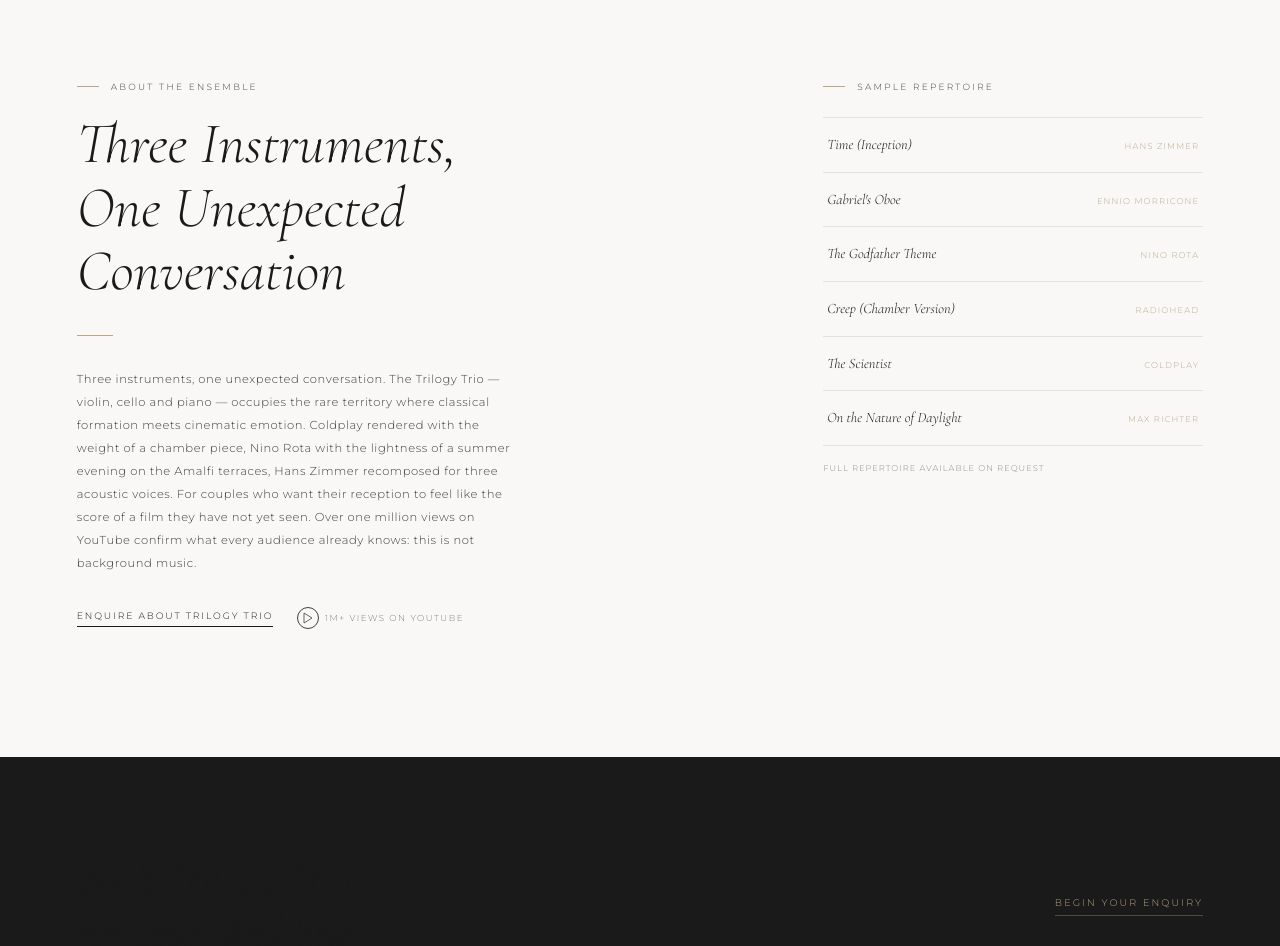
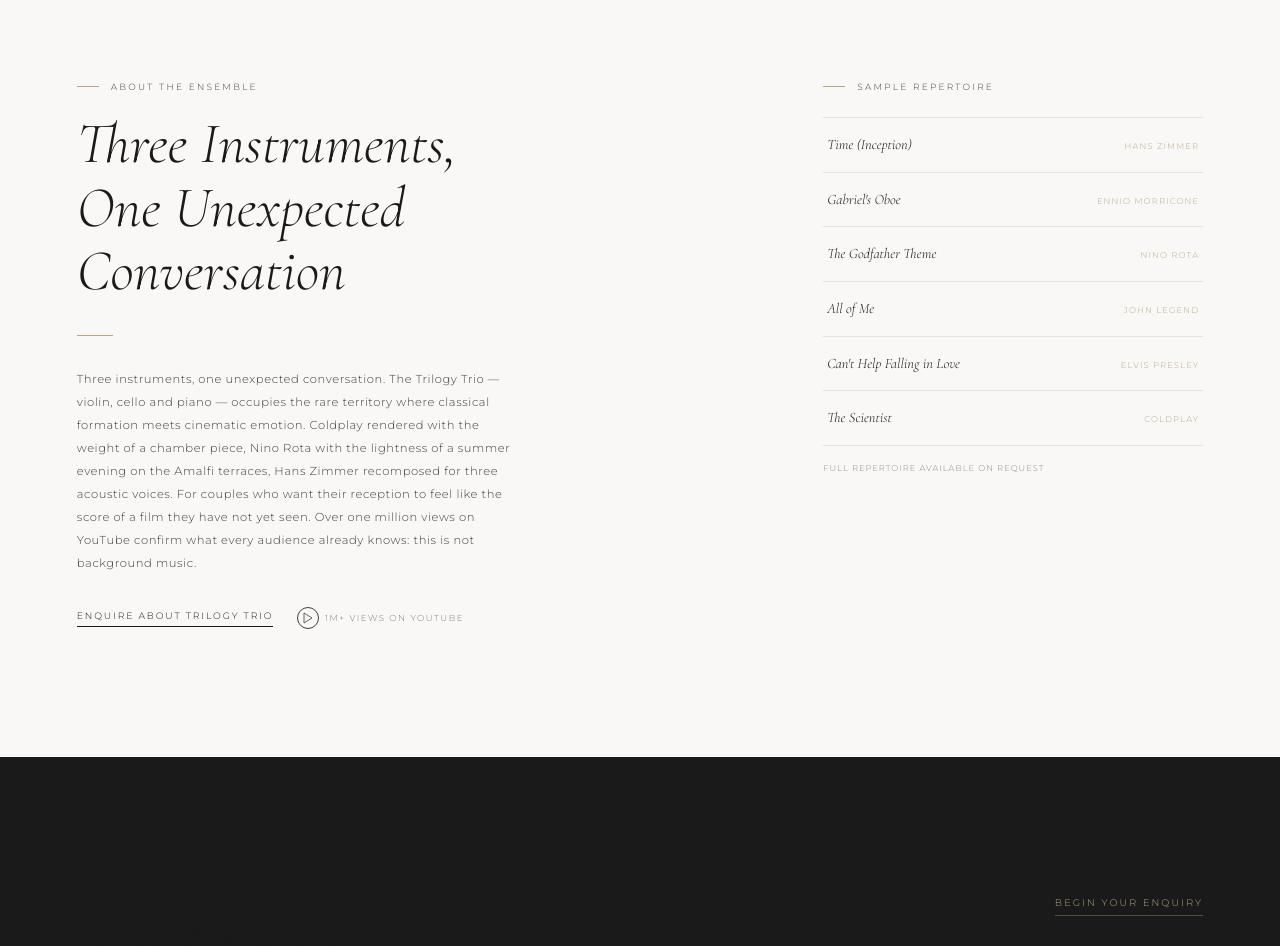
Before and after one commit to doncip82/sito-wedding, a React (Vite) app: page /trilogy-trio in a window 1280 px wide. Shown: the part 1381-2327 px from the top of the page. Built offline with nearby package versions, Linux system fonts and the light colour scheme.

Commit message:
content(TrilogyTrio): update sample repertoire list
Co-Authored-By: Claude Sonnet 4.6 <noreply@anthropic.com>

```diff
--- a/src/pages/TrilogyTrio.jsx
+++ b/src/pages/TrilogyTrio.jsx
@@ -153,9 +153,9 @@ export default function TrilogyTrio() {
                 { composer: 'Hans Zimmer',      title: 'Time (Inception)' },
                 { composer: 'Ennio Morricone',  title: 'Gabriel\'s Oboe' },
                 { composer: 'Nino Rota',        title: 'The Godfather Theme' },
-                { composer: 'Radiohead',        title: 'Creep (Chamber Version)' },
+                { composer: 'John Legend',       title: 'All of Me' },
+                { composer: 'Elvis Presley',    title: 'Can\'t Help Falling in Love' },
                 { composer: 'Coldplay',         title: 'The Scientist' },
-                { composer: 'Max Richter',      title: 'On the Nature of Daylight' },
               ].map(({ composer, title }) => (
                 <div key={title}
                   className="py-4 border-b border-black/[.09] flex justify-between
```
